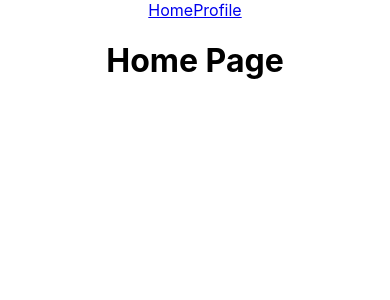
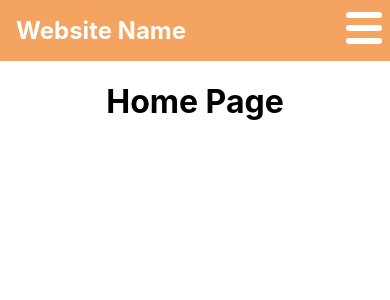
Before and after one commit to WardahJabeen/SkinCare, a React (Create React App) app: page / in a window 390 px wide. Shown: the top 300 px of the page. Built offline with nearby package versions, Linux system fonts and the light colour scheme.

Commit message:
initial navbar

```diff
--- a/src/App.css
+++ b/src/App.css
@@ -1,5 +1,6 @@
 .App {
   text-align: center;
+  height: 100%;
 }
 
 .App-logo {
@@ -32,6 +33,7 @@
   from {
     transform: rotate(0deg);
   }
+
   to {
     transform: rotate(360deg);
   }
--- a/src/App.js
+++ b/src/App.js
@@ -2,6 +2,8 @@
 import './App.css';
 import Home from "./Pages/Home"
 import Profile from "./Pages/Profile"
+import Navbar from "./Components/Navbar"
+
 import { createBrowserRouter, createRoutesFromElements, RouterProvider, Route, Link, Outlet } from 'react-router-dom'
 
 function App() {
@@ -28,8 +30,9 @@
   return (
     <>
       <div>
-        <Link to="/">Home</Link>
-        <Link to="/profile">Profile</Link>
+        <Navbar />
+        {/* <Link to="/">Home</Link>
+        <Link to="/profile">Profile</Link> */}
       </div>
       <div>
         <Outlet />
--- /dev/null
+++ b/src/Components/Navbar.css
@@ -0,0 +1,99 @@
+/* highlights the link we are on */
+.active {
+    background-color: rgb(255, 133, 112);
+}
+
+/* overall navbar */
+nav {
+    display: flex;
+    justify-content: space-between;
+    align-items: center;
+    background-color: sandybrown;
+    position: sticky;
+    top: 0;
+}
+
+/* website title */
+nav .title {
+    font-size: 1.5rem;
+    margin: 1rem;
+    font-weight: bold;
+    text-decoration: none;
+    color: white;
+}
+
+nav ul {
+    display: flex;
+}
+
+/* list of links */
+nav ul li {
+    list-style: none;
+}
+
+/* hyperlink */
+nav ul li a {
+    display: block;
+    text-decoration: none;
+    color: white;
+    padding: 0.5rem;
+    margin: 0 0.5rem;
+    border-radius: 0.5rem;
+}
+
+/* highlights the link when we hover over it (but only if we aren't on that link currently) */
+nav ul li a:not(.active):hover {
+    background-color: rgb(228, 140, 57);
+}
+
+/* the three line menu icon on top right */
+nav .menu {
+    display: none;
+    position: absolute;
+    top: 0.75rem;
+    right: 0.5rem;
+    flex-direction: column;
+    justify-content: space-between;
+    width: 2.25rem;
+    height: 2rem;
+}
+
+nav .menu span {
+    height: 0.4rem;
+    width: 100%;
+    background-color: #fff;
+    border-radius: 0.2rem;
+}
+
+/* only show 3 line meny icon on smaller screen  */
+@media (max-width: 480px) {
+    nav .menu {
+        display: flex;
+    }
+
+    nav {
+        flex-direction: column;
+        align-items: start;
+    }
+
+    nav ul {
+        display: none;
+        flex-direction: column;
+        width: 100%;
+        margin-bottom: 0.25rem;
+    }
+
+    /* only show menu check open */
+    nav ul.open {
+        display: flex;
+    }
+
+    nav ul li {
+        width: 100%;
+        text-align: center;
+    }
+
+    nav ul li a {
+        margin: 0.2rem 0.5rem;
+    }
+}
--- /dev/null
+++ b/src/Components/Navbar.js
@@ -0,0 +1,29 @@
+import React, { useState } from 'react'
+import { NavLink } from 'react-router-dom'
+import "./Navbar.css"
+function Navbar() {
+
+    const [menuOpen, setMenuOpen] = useState(false)
+    return (
+        <nav>
+            <h1 className="title">Website Name</h1>
+            <div className='menu' onClick={() => {
+                setMenuOpen(!menuOpen)
+            }}>
+                <span></span>
+                <span></span>
+                <span></span>
+            </div>
+            <ul className={menuOpen ? "open" : ""}>
+                <li>
+                    <NavLink to="/">Home</NavLink>
+                </li>
+                <li>
+                    <NavLink to="/profile">Profile</NavLink>
+                </li>
+            </ul>
+        </nav>
+    )
+}
+
+export default Navbar;
```
Also changed, not shown: 1 other file (tests, documents, lock files or other folders).
